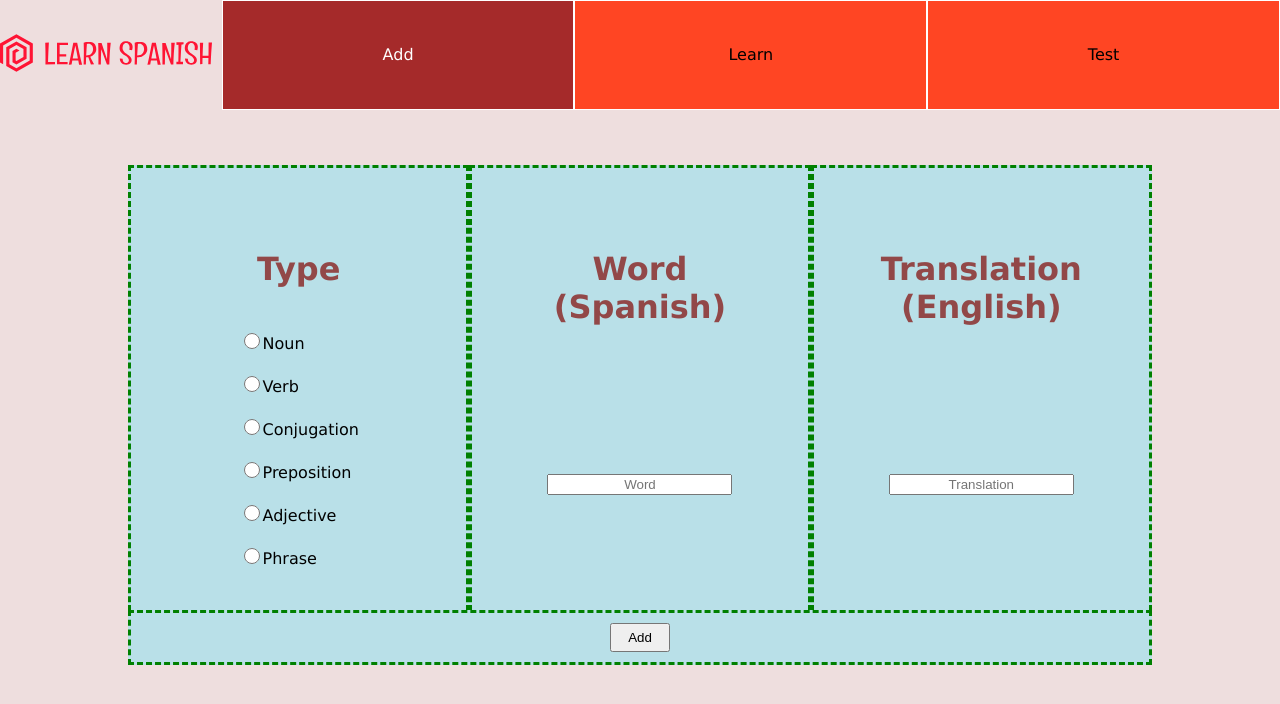
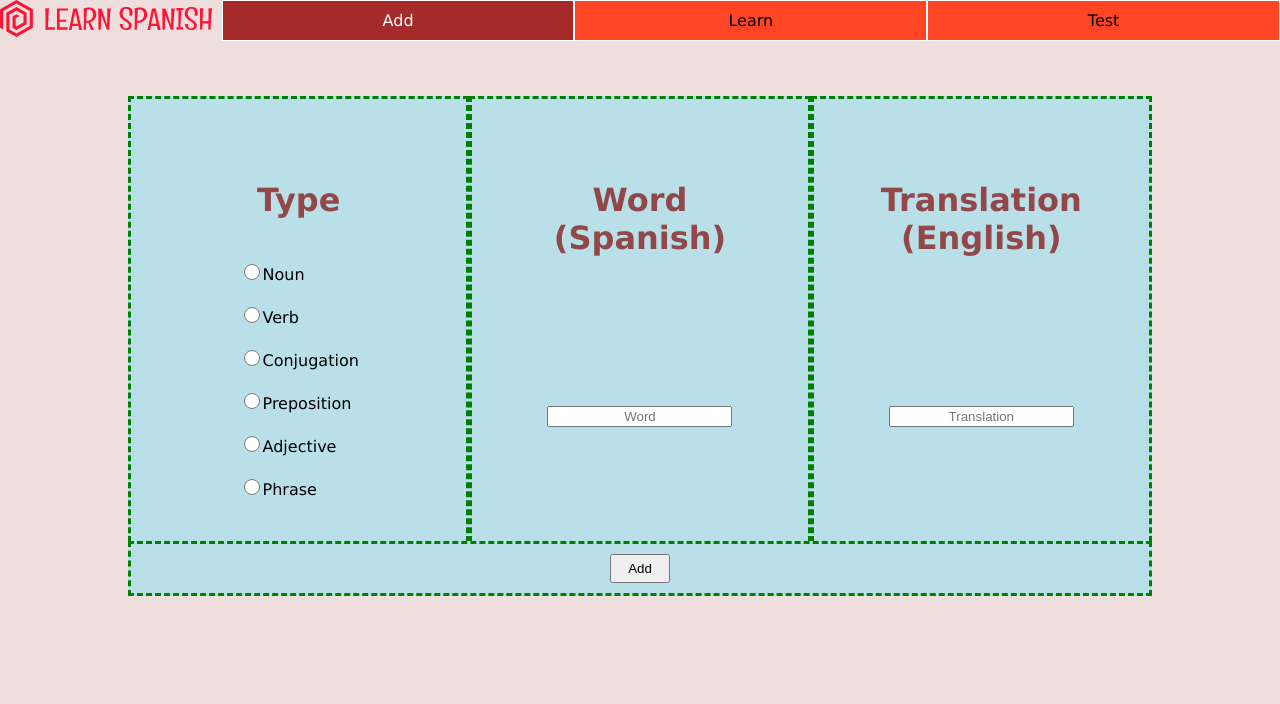
Before and after one commit to advay168/learn-spanish, a React (Create React App) app: page /add in a window 1280 px wide. Shown: the top 704 px of the page. Built offline with nearby package versions, Linux system fonts and the light colour scheme.

Commit message:
Remove Aspect Ratio

```diff
--- a/src/components/Header/styles.ts
+++ b/src/components/Header/styles.ts
@@ -14,5 +14,4 @@ export const ImgWrapper = styled.div`
 
 export const Img = styled.img`
   width: 100%;
-  aspect-ratio: 2/1;
 `;
```
